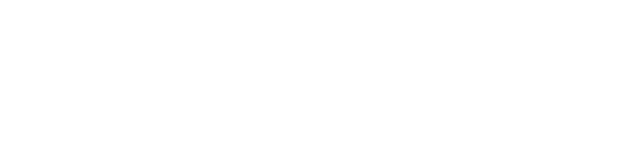
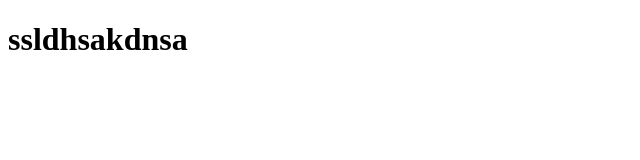
Before and after one commit to ish-bit/ishu, a plain HTML site: page index.html in a window 1280 px wide. Shown: the whole page, without its empty margins (0-640 px from the left). Drawn offline with Linux system fonts and the light colour scheme.

Commit message:
shortcut

```diff
--- a/index.html
+++ b/index.html
@@ -7,6 +7,6 @@
     <title>Document</title>
 </head>
 <body>
-
+    <h1>ssldhsakdnsa</h1>
 </body>
 </html>
```
